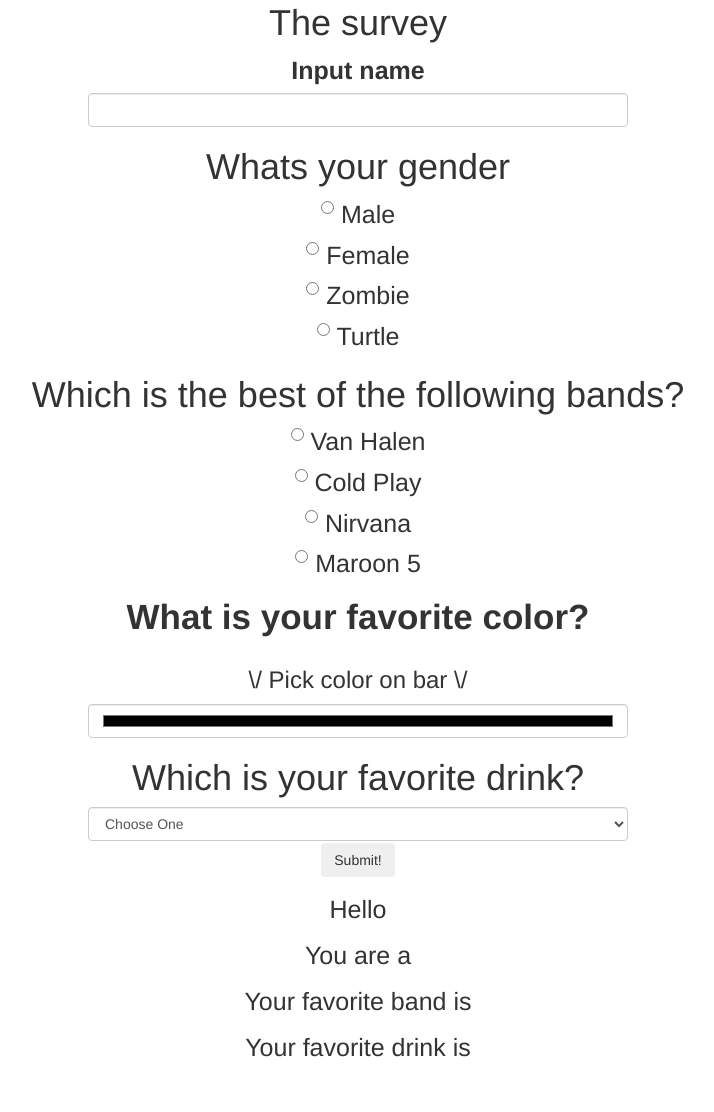
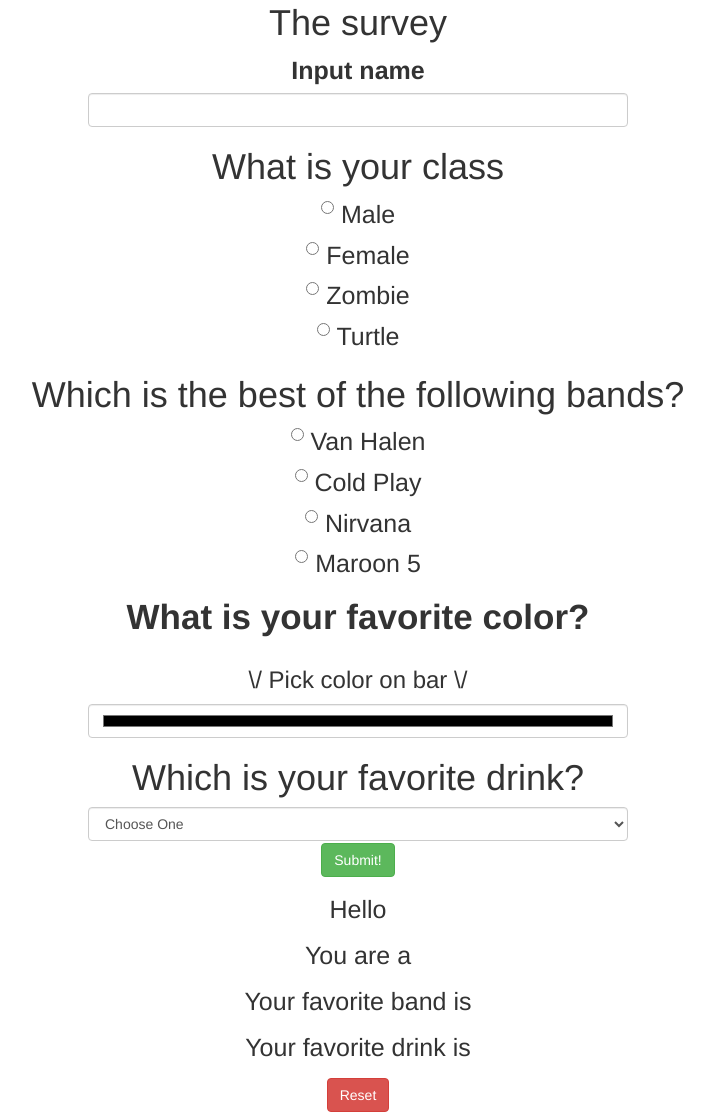
Before and after one commit to GarrettBoggs/survey-site, a plain HTML site: page index.html in a window 1280 px wide. Shown: the part 17-1129 px from the top of the page, without its empty margins (282-996 px from the left). Before the commit the page ends 1092 px from the top, so only its background shows below. Drawn offline with Linux system fonts and the light colour scheme.

Commit message:
added submit button

```diff
--- a/index.html
+++ b/index.html
@@ -18,7 +18,7 @@
             <label for="userName">Input name</label>
             <input id="userName" class="form-control" type="text">
           </div>
-          <h1>Whats your gender</h1>
+          <h1>What is your class</h1>
           <div class="radio">
             <label>
               <input type="radio" name="gender" value="Male">
@@ -86,7 +86,7 @@
             <option>Monster</option>
           </select>
 
-           <button type="submit" class="btn">Submit!</button>
+           <button type="submit" class="btn btn-success">Submit!</button>
         </form>
       </div>
     </div>
@@ -100,5 +100,7 @@
 
     </div>
   </div>
+
+    <button type="submit" class="btn btn-danger" id="reset">Reset</button>
   </body>
 </html>
--- a/js/scripts.js
+++ b/js/scripts.js
@@ -17,4 +17,8 @@ $(document).ready(function(){
 
      event.preventDefault();
   });
+
+  $("button#reset").click(function() {
+    location.reload();
+  });
 });
```
